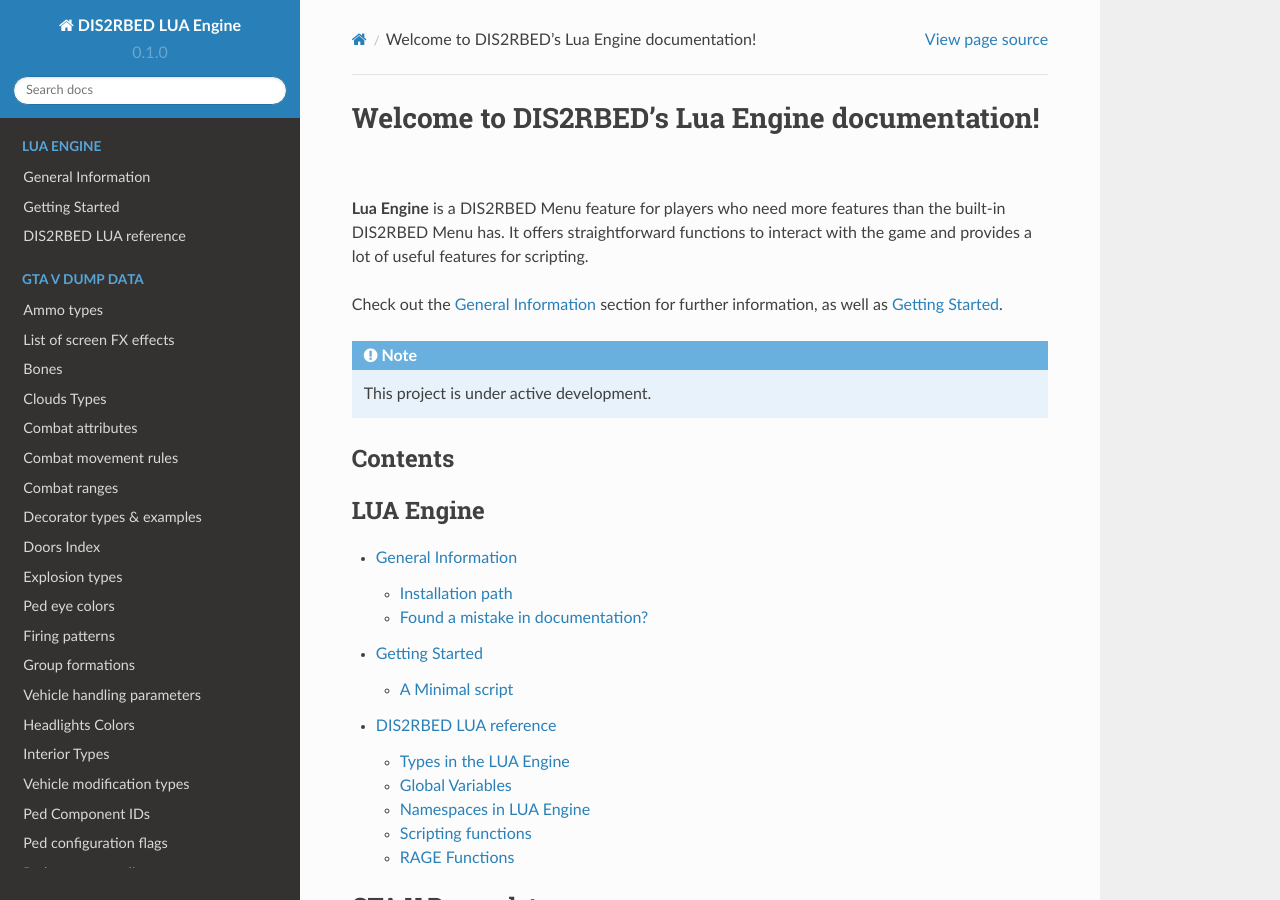
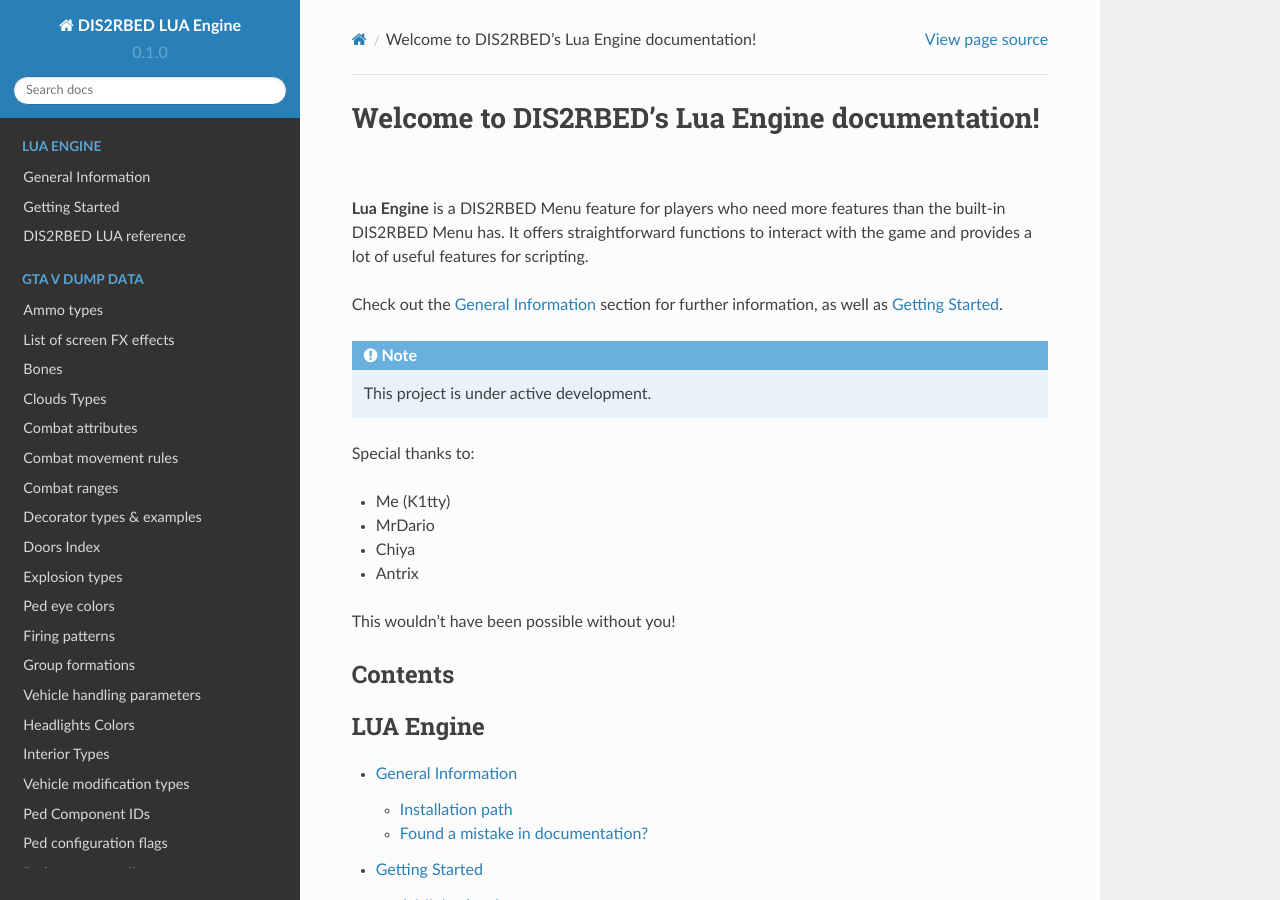
Before and after one commit to ItsK1tty/w1tchdocs, a Sphinx documentation site: the page built from docs/source/index.rst, in a window 1280 px wide and 900 px high. Built offline with Sphinx 7.4.7 and the Read the Docs theme 2.0.0, drawn with Linux system fonts in a browser that asks for light colours.

Commit message:
special thanks

```diff
--- a/docs/source/index.rst
+++ b/docs/source/index.rst
@@ -11,6 +11,16 @@
 .. note::
 
    This project is under active development.
+
+
+Special thanks to:
+
+* Me (K1tty)
+* MrDario
+* Chiya
+* Antrix
+
+This wouldn't have been possible without you!
 
 Contents
 --------
```
